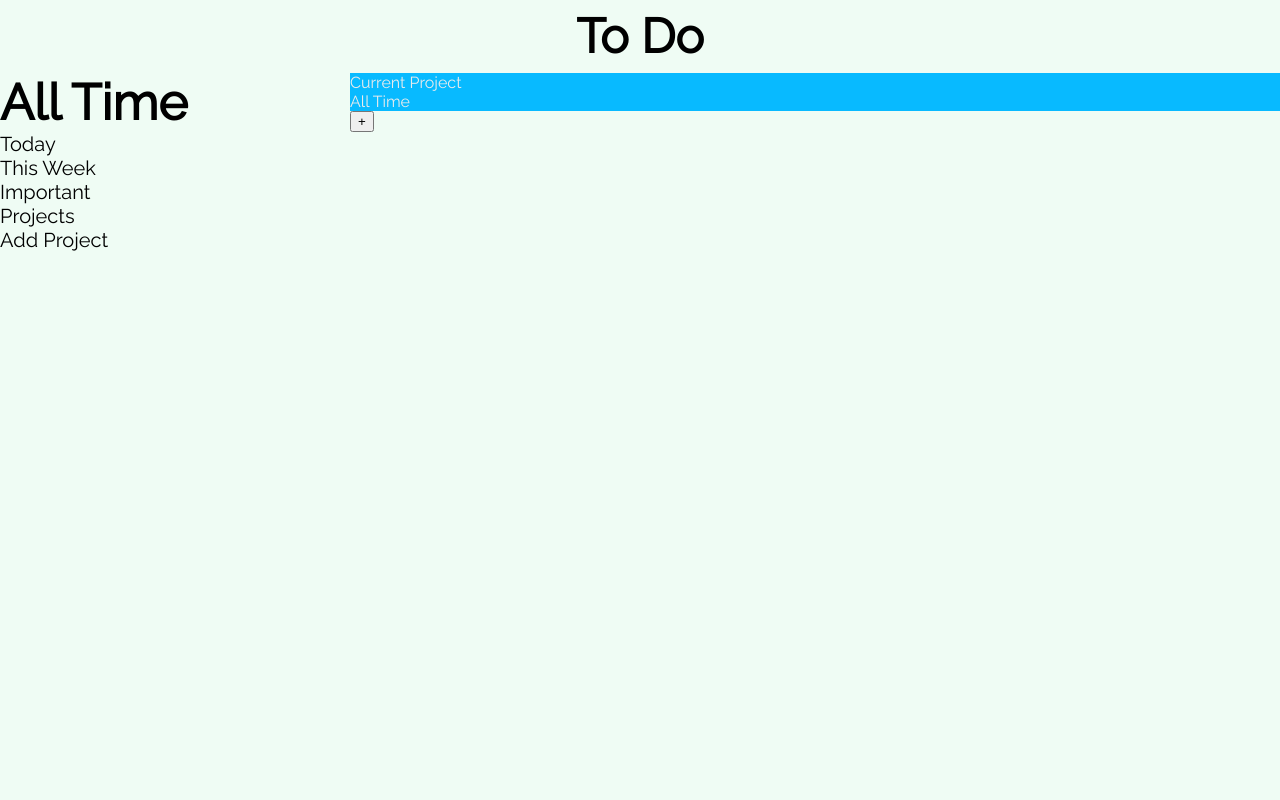
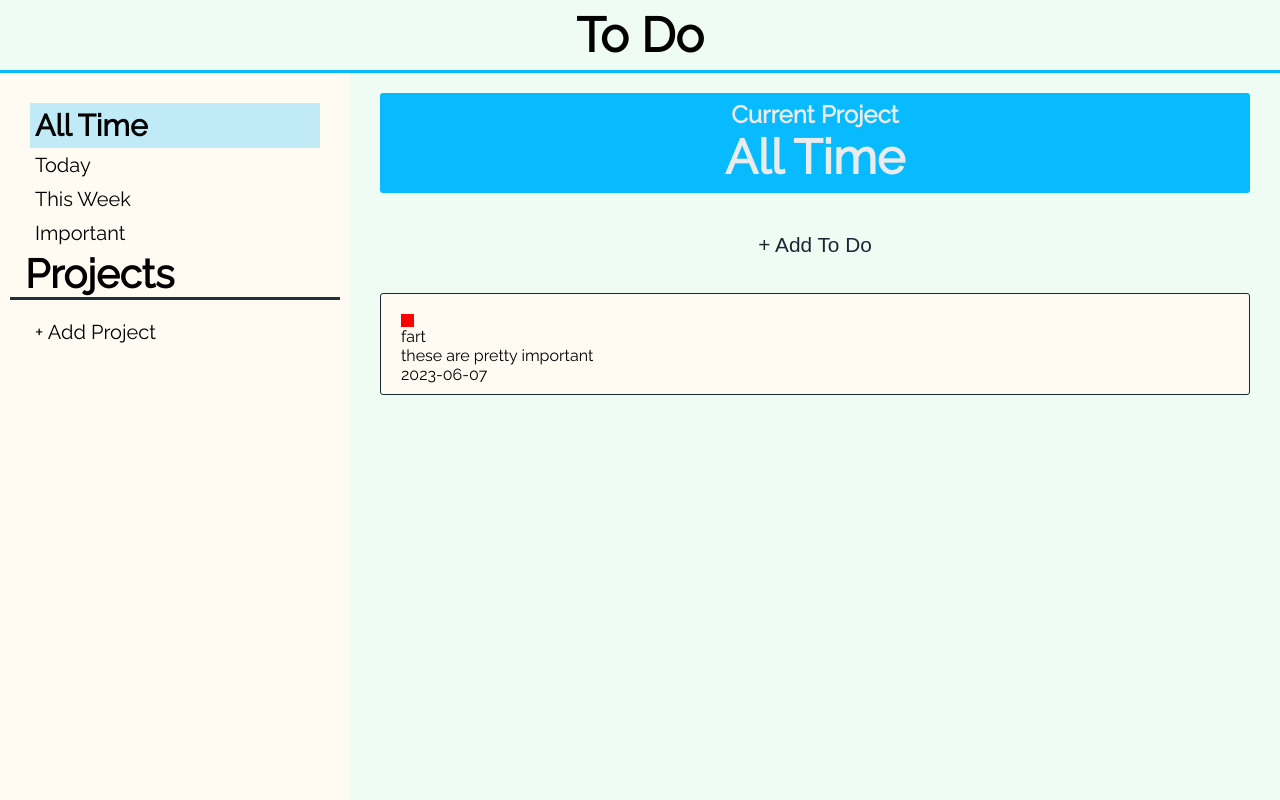
Before and after one commit to aneyeopen/To-Do-App, a website built with webpack: page dist/index.html in a window 1280 px wide. Built offline with nearby package versions, Linux system fonts and the light colour scheme.

Commit message:
UI Stylings updated

```diff
--- a/src/style.css
+++ b/src/style.css
@@ -5,12 +5,14 @@
     font-size: 16px;
 
     --bgColor1: #effcf4;
+    --bgColorHover: #f1ebeb;
     --bgColor2: #192734;
     --bgColor3: #22303c;
     --bgColorPopUp: #273746;
     --textColor: #eaebec;
     --accent: #08baff;
     --accentDark: #0869bc;
+    --altColor: #fffaf2;
 }
 
 body {
@@ -23,9 +25,30 @@ body {
     padding: 0;
 }
 
+.main{
+
+    display: flex;
+    flex-direction: column;
+    justify-content: flex-start;
+}
+
+#add-button {
+    border: none;
+    background-color: var(--bgColor1);
+    color: var(--bgColor2);
+    font-size: 1.3rem;
+    font-weight: 500;
+    padding: 20px 0px;
+    margin: 0px 30px;
+}
+
+#add-button:hover,
 .clickable:hover {
+    background-color: var(--bgColorHover);
     cursor: pointer;
+    border-radius: 3px;
 }
+
 
 .clickable.sidebar-link:hover {
     text-decoration: underline;
@@ -49,11 +72,32 @@ body {
     padding: 10px, 20px;
     font-weight: 900;
 
+    border-bottom: solid 3px var(--accent);
+
 }
 
 .main-project-header {
     background-color: var(--accent);
     color: var(--textColor);
+    height: 60px;
+    padding: 20px;
+    border-radius: 3px;
+    margin-bottom: 10px;
+    display: flex;
+    flex-direction: column;
+    align-items: center;
+    justify-content: center;
+    margin: 20px 30px;
+}
+
+.main-project-precursor{
+    font-size: 1.5rem;
+    font-weight: 600;
+}
+
+.main-current-project{
+    font-size: 3rem;
+    font-weight: 900;
 }
 
 .modal {
@@ -144,9 +188,11 @@ input[type=date],
     width: 120px;
     height: 60px;
     border-radius: 3px;
+    border: none;
     font-weight: bold;
     cursor: pointer;
     padding: 5px;
+    font-size: 1.2rem;
 
 }
 
@@ -155,14 +201,26 @@ input[type=date],
     flex-direction: row;
     justify-content: space-evenly;
     align-items: center;
+
 }
 
+.create-new__to-do-submit {
+    color: var(--textColor);
+    background-color: var(--accent);
+}
+
+
 .sidebar {
-    background-color: var(--bgColor1);
+    background-color: var(--altColor);
     grid-row: 2;
     grid-column: 1;
     font-size: 20px;
-    width: 350px
+    width: 350px;
+}
+
+.add-project-input {
+    width: 280px;
+    resize: none;
 }
 
 .main {
@@ -200,5 +258,59 @@ input[type=date],
 
 .sidebar-active {
     font-weight: bold;
-    font-size: 50px;
+    background-color:#08b9ff41;
 }
+
+.clickable.sidebar-link{
+    margin: 0px 30px;
+    padding: 5px;
+}
+
+#all-time-sidebar {
+    margin-top: 30px;
+}
+
+.sidebar-projects-header {
+    font-size: 40px;
+    font-weight: 750;
+    padding-left: 15px;
+    margin-bottom: 30px;
+    margin: 0px 10px;
+
+    border-bottom: solid 3px var(--bgColor3);
+}
+
+.add-project-link {
+    margin: 0px 30px;
+    margin-top: 15px;
+    padding: 5px;
+}
+
+.to-do-container {
+    height: 60px;
+    padding: 20px;
+    border-radius: 3px;
+    margin-bottom: 10px;
+    background-color: var(--altColor);
+    border: solid 1px var(--bgColor2);
+    margin: 0px 30px 10px -10px;
+}
+
+ul{
+    list-style-type: none;
+}
+
+.to-do-check {
+
+    width: 13px;
+    height: 13px;
+    cursor: pointer;
+}
+
+.unchecked{
+    background-color: red;
+}
+
+.checked {
+    background-color: green;
+}
--- a/src/to-do-functions.js
+++ b/src/to-do-functions.js
@@ -32,7 +32,6 @@ export const domManipulator = (function () {
 
     function addProjectInput(container, projectContainer) {
 
-        document.querySelector('.add-project-link').classList.add("sidebar-active");
 
 
         if (document.querySelector(".add-project-button")) {
@@ -102,6 +101,7 @@ export const domManipulator = (function () {
 
         element.innerHTML = "";
 
+
         dateManager.clearDateLists();
 
         dateManager.sortWithinWeek(todoManager.todos);
@@ -120,6 +120,9 @@ export const domManipulator = (function () {
             const toDoCheck = document.createElement("div");
             toDoCheck.classList.add("to-do-check");
             toDoCheck.classList.add("unchecked");
+            toDoCheck.addEventListener("click", e => {
+                todoManager.checkToDo(toDoCheck)
+            })
 
             const toDoTitle = document.createElement("div");
             toDoTitle.innerHTML = todos[todoManager.currentProject][i].name;
@@ -150,11 +153,10 @@ export const domManipulator = (function () {
 
             element.appendChild(toDoContainer);
         }
-        console.log(todoManager.todos)
         todos["this week"] = [];
         todos["today"] = [];
         console.log(todoManager.todos)
-        console.log(todoManager.currentProject)
+
 
 
         return;
@@ -178,9 +180,9 @@ export const todoManager = (function () {
 
     const currentProject = "all time";
 
-
+    const tempToDo = todoFactory("fart", "2023-06-07", "these are pretty important", true, false, null)
     const todos = JSON.parse(localStorage.getItem('todos')) || {
-        "all time": [],
+        "all time": [tempToDo],
         "today": [],
         "this week": [],
         "important": []
@@ -208,13 +210,12 @@ export const todoManager = (function () {
 
 
     // to do factory function
-    function todoFactory(name, date, details, important, project, checked=false, index) {
+    function todoFactory(name, date, details, important, checked, index) {
         return {
             name,
             date,
             details,
             important,
-            project,
             checked,
             index
         }
@@ -231,7 +232,7 @@ export const todoManager = (function () {
         const toDoPriority = (document.getElementById("create-new__important").checked);
 
 
-        const newToDo = todoFactory(toDoTitle, toDoDate, toDoDetails, toDoPriority, todoManager.currentProject, null);
+        const newToDo = todoFactory(toDoTitle, toDoDate, toDoDetails, toDoPriority, false);
 
 
 
@@ -251,6 +252,17 @@ export const todoManager = (function () {
 
     }
 
+    function checkToDo(checkDiv) {
+        if (checkDiv.classList.contains("checked")) {
+            checkDiv.classList.remove("checked");
+            checkDiv.classList.add("unchecked");
+        } else {
+            checkDiv.classList.remove("unchecked");
+            checkDiv.classList.add("checked")
+        }
+
+    }
+
 
 
 
@@ -259,7 +271,8 @@ export const todoManager = (function () {
         changeCurrentProject,
         currentProject,
         newToDo,
-        todos
+        todos,
+        checkToDo
     }
 
 
```
Also changed, not shown: dist/index.html, dist/main.js.
